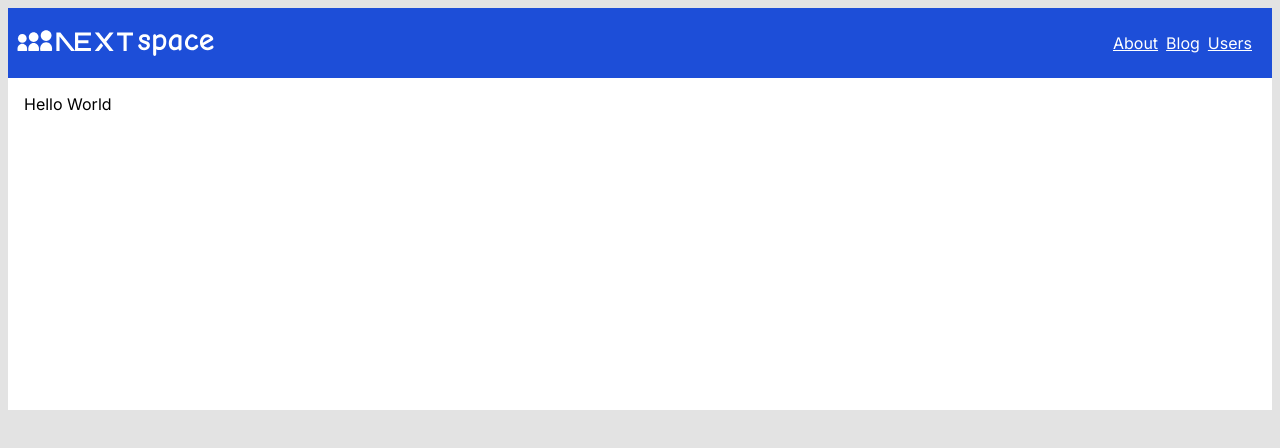
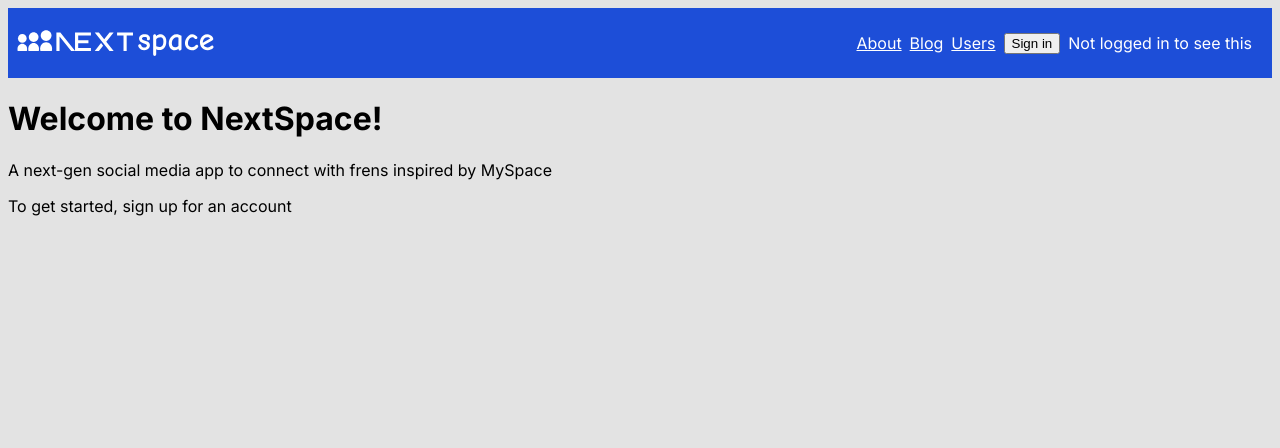
Before and after one commit to kpav33/next-fireship, a Next.js app: page / in a window 1280 px wide. Shown: the top 448 px of the page. Built offline with nearby package versions, Linux system fonts and the light colour scheme; no server answers.

Commit message:
Add auth

```diff
--- /dev/null
+++ b/app/AuthProvider.tsx
@@ -0,0 +1,12 @@
+"use client";
+
+import { SessionProvider } from "next-auth/react";
+
+type Props = {
+  children: React.ReactNode;
+};
+
+export default function AuthProvider({ children }: Props) {
+  // This will allow any child components below this to access the user
+  return <SessionProvider>{children}</SessionProvider>;
+}
--- a/app/NavMenu.tsx
+++ b/app/NavMenu.tsx
@@ -1,6 +1,8 @@
 import Link from "next/link";
 import styles from "./NavMenu.module.css";
 import Image from "next/image";
+import AuthCheck from "@/components/AuthCheck";
+import { SignInButton, SignOutButton } from "@/components/buttons";
 
 export default function NavMenu() {
   return (
@@ -23,6 +25,16 @@ export default function NavMenu() {
         <li>
           <Link href={"/users"}>Users</Link>
         </li>
+
+        <li>
+          <SignInButton />
+        </li>
+
+        <li>
+          <AuthCheck>
+            <SignOutButton />
+          </AuthCheck>
+        </li>
       </ul>
     </nav>
   );
--- a/app/api/content/route.ts
+++ b/app/api/content/route.ts
@@ -1,6 +1,7 @@
 // You don't need to create an api folder to make api routes, but it makes sense to do it, so all of the api routes are in one location and not scattered around the app
 
 import { NextResponse } from "next/server";
+import { getServerSession } from "next-auth";
 
 const posts = [
   {
@@ -37,5 +38,15 @@ const posts = [
 
 // Create GET endpoint
 export async function GET() {
+  // Auth lets you access auth data on server side as well
+  const session = await getServerSession();
+
+  if (!session) {
+    // Redirect or render something else
+    console.log("Not logged in.");
+  }
+
+  console.log("Logged in!");
+
   return NextResponse.json(posts);
 }
--- a/app/layout.tsx
+++ b/app/layout.tsx
@@ -8,6 +8,7 @@ import "./globals.css";
 // import Link from "next/link";
 
 import NavMenu from "./NavMenu";
+import AuthProvider from "./AuthProvider";
 
 const inter = Inter({ subsets: ["latin"] });
 
@@ -24,6 +25,8 @@ export default function RootLayout({
   children: React.ReactNode;
 }>) {
   return (
+    // This way we get access to user all over the app
+    <AuthProvider>
       <html lang="en">
         {/* Comment out later, used for navigation Notes app */}
         {/* <body>
@@ -40,5 +43,6 @@ export default function RootLayout({
           {children}
         </body>
       </html>
+    </AuthProvider>
   );
 }
--- a/app/page.tsx
+++ b/app/page.tsx
@@ -1,4 +1,6 @@
 import React from "react";
+// import { redirect } from "next/navigation";
+// import { getServerSession } from "next-auth";
 
 // notes folder is not part of the main app, that is where the basic next tutorial code is
 // Also pocketbase is not part of the main app, it was used for the basic next tutorial
@@ -75,7 +77,24 @@ import React from "react";
 // You can also use Prisma Studio to view and manage your tables and rows in the browser
 
 export default function Home() {
-  return <main>Hello World</main>;
+  // const session = getServerSession();
+
+  // Way to protect your routes, by checking for session if user is authenticated and redirecting if they are not
+  // if (!session) {
+  //   console.log(session);
+  //   redirect("/api/auth/signin");
+  //   // return <p>You must be signed in...</p>
+  // }
+
+  return (
+    <div>
+      <h1>Welcome to NextSpace!</h1>
+      <p>
+        A next-gen social media app to connect with frens inspired by MySpace
+      </p>
+      <p>To get started, sign up for an account</p>
+    </div>
+  );
 }
 
 // Check next-tutorial.md file
--- /dev/null
+++ b/components/AuthCheck.tsx
@@ -0,0 +1,19 @@
+// Used to check the authentication status
+
+"use client";
+
+// Get access of the current session and status of the user
+import { useSession } from "next-auth/react";
+
+export default function AuthCheck({ children }: { children: React.ReactNode }) {
+  const { data: session, status } = useSession();
+
+  // console.log(session, status);
+
+  // Show data if user is authenticated
+  if (status === "authenticated") {
+    return <>{children}</>;
+  } else {
+    return <>Not logged in to see this</>;
+  }
+}
--- /dev/null
+++ b/components/buttons.tsx
@@ -0,0 +1,35 @@
+"use client";
+
+import { useSession, signIn, signOut } from "next-auth/react";
+import Image from "next/image";
+import Link from "next/link";
+
+export function SignInButton() {
+  const { data: session, status } = useSession();
+  //   console.log(session, status);
+
+  if (status === "loading") {
+    return <>...</>;
+  }
+
+  if (status === "authenticated") {
+    return (
+      <Link href={`/dashboard`}>
+        <Image
+          // Removed because of issues
+          //   src={session.user?.image ?? "/mememan.webp"}
+          src={"/mememan.webp"}
+          width={32}
+          height={32}
+          alt="Your Name"
+        />
+      </Link>
+    );
+  }
+
+  return <button onClick={() => signIn()}>Sign in</button>;
+}
+
+export function SignOutButton() {
+  return <button onClick={() => signOut()}>Sign out</button>;
+}
```
Also changed, not shown: app/api/auth/[...nextauth]/route.ts (added, +48 -0 lines), next.config.mjs (+42 -0 lines), package.json (+5 -4 lines), 2 other files (tests, documents, lock files or other folders). Lines whose indentation alone changed are shown as unchanged.
